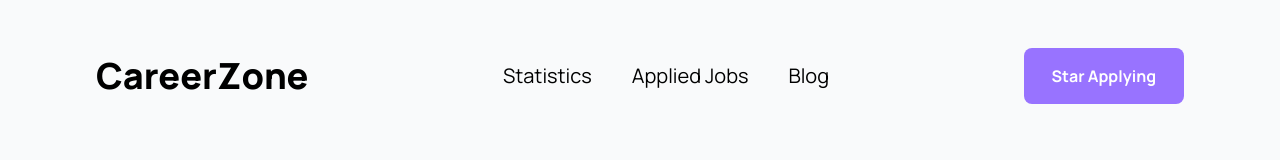
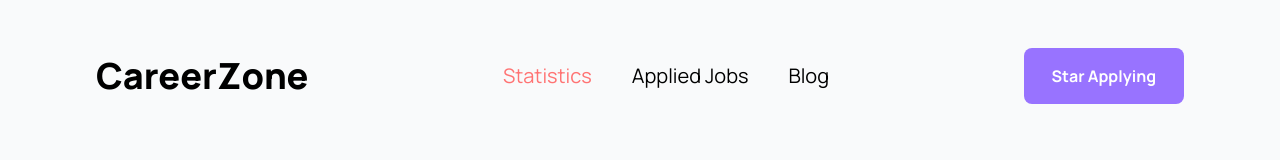
Before and after one commit to mdashraful/career-zone, a React (Vite) app: page /statistics in a window 1280 px wide. Shown: the top 160 px of the page. Built offline with nearby package versions, Linux system fonts and the light colour scheme.

Commit message:
navlink active default added

```diff
--- /dev/null
+++ b/src/components/Header/Header.css
@@ -0,0 +1,3 @@
+.active {
+  color: #ff7373;
+}
--- a/src/components/Header/Header.jsx
+++ b/src/components/Header/Header.jsx
@@ -1,5 +1,6 @@
 import React from 'react';
 import { Link, NavLink } from 'react-router-dom';
+import './Header.css'
 
 const Header = () => {
     return (
@@ -10,9 +11,15 @@ const Header = () => {
                 </Link>
             </div>
             <div className='text-xl'>
-                <NavLink to="/statistics" className='px-5'>Statistics</NavLink>
-                <NavLink to="/applied-jobs" className='px-5'>Applied Jobs</NavLink>
-                <NavLink to="/blog" className='px-5'>Blog</NavLink>
+                <NavLink to="/statistics" className={({ isActive }) =>
+                    isActive ? "active px-5" : "px-5 hover:text-primary"
+                }>Statistics</NavLink>
+                <NavLink to="/applied-jobs" className={({ isActive }) =>
+                    isActive ? "active px-5" : "px-5 hover:text-primary"
+                }>Applied Jobs</NavLink>
+                <NavLink to="/blog" className={({ isActive }) =>
+                    isActive ? "active px-5" : "px-5 hover:text-primary"
+                }>Blog</NavLink>
             </div>
             <div>
                 <button className='btn-primary'>Star Applying</button>
```
